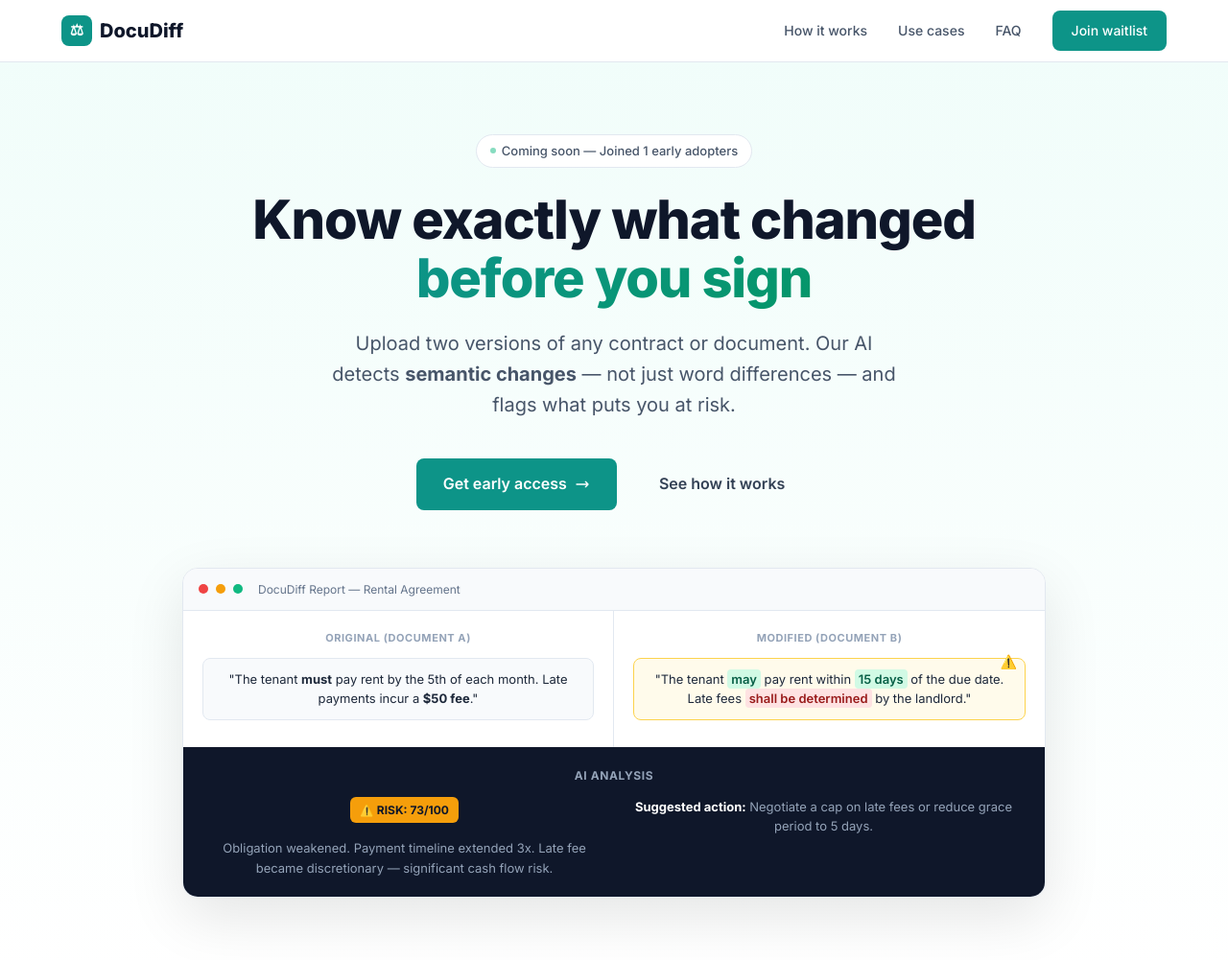
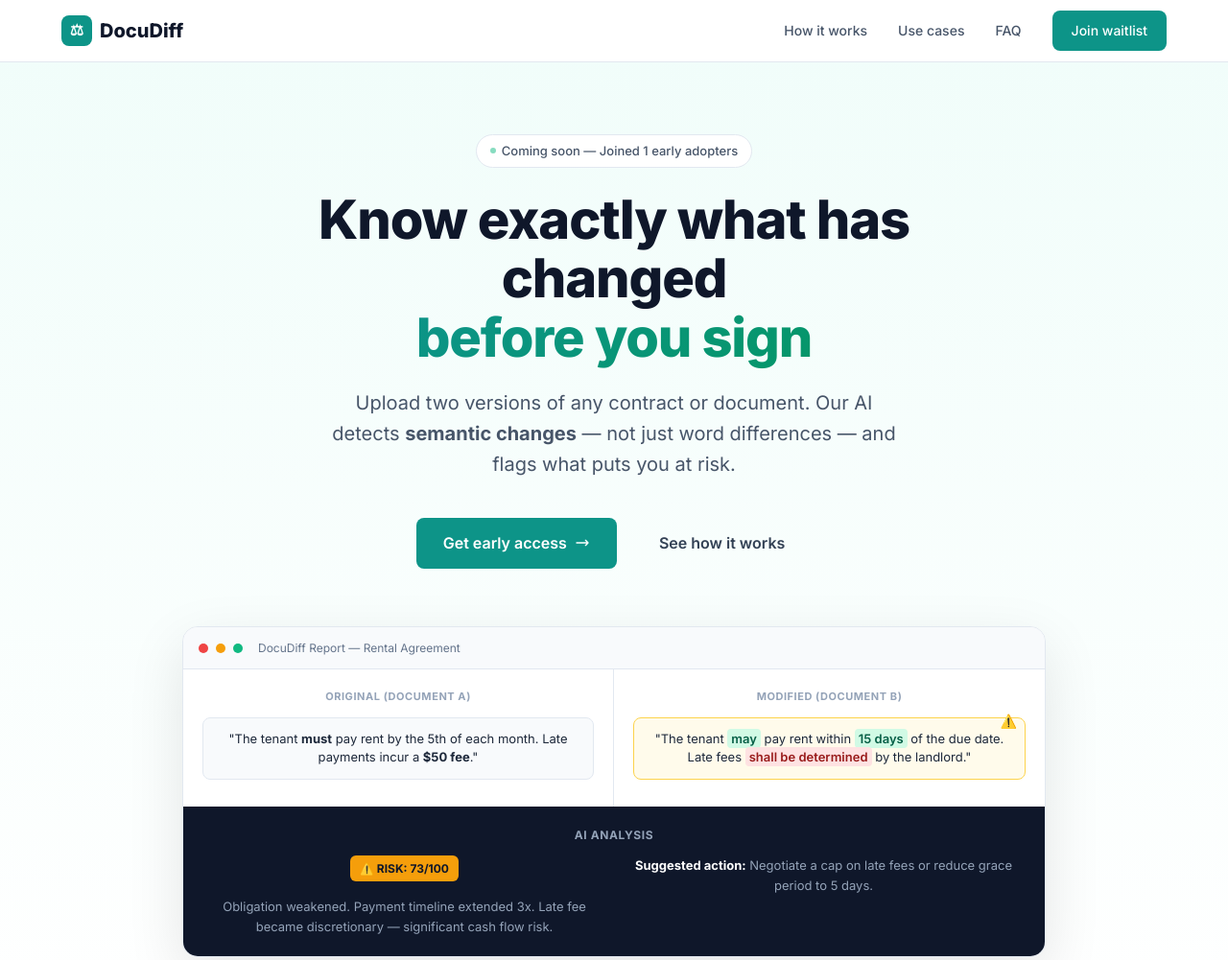
Before and after one commit to triplnj/docudiff-landing, a plain HTML site: page index.html in a window 1280 px wide. Shown: the top 1001 px of the page at 96% size. Drawn offline with Linux system fonts and the light colour scheme.

Commit message:
Second commit

```diff
--- a/index.html
+++ b/index.html
@@ -759,7 +759,7 @@ footer p {
     </div>
 
     <h1>
-      Know exactly what changed<br>
+      Know exactly what has changed<br>
       <span>before you sign</span>
     </h1>
 
```
